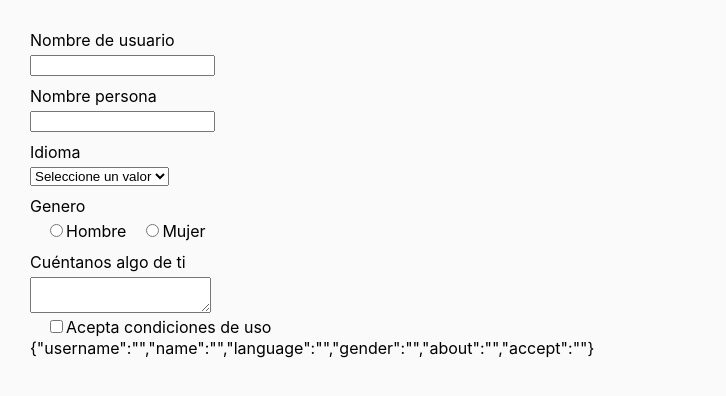
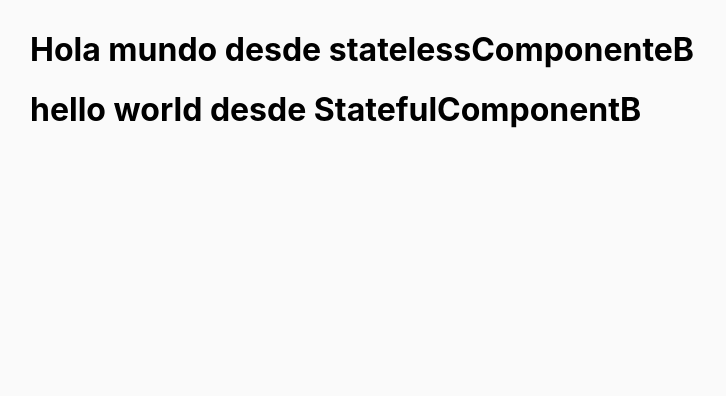
Before and after one commit to carlosangarcia/LearningReactProject-2, a React (Create React App) app: page / in a window 1280 px wide. Shown: the top 396 px of the page, without its empty margins (0-726 px from the left). Built offline with nearby package versions, Linux system fonts and the light colour scheme.

Commit message:
refuerzo video-3 componentes

```diff
--- a/src/App.js
+++ b/src/App.js
@@ -1,88 +1,17 @@
-import React, { Component } from 'react';
+import React, {Component} from 'react';
+import logo from './logo.svg';
 import './App.css';
-import Item from './Item';
+import StatelesComponentB from './StatelessComponentB'
+import StatefulComponentB from './StatefulComponentB'
 
 class App extends Component {
-
-    constructor(args){
-        super(args)
-        this.state = {
-         username:'',
-         name:'',
-         language:'',
-         gender:'',
-         about:'',
-         accept:''
-        }
-    }
-    onChange(e) {
-        if(e.target.name ==="accept"){
-            this.setState({
-                [e.target.name]:e.target.checked
-            })
-        } else {
-        this.setState({
-            [e.target.name]:e.target.value
-        })
-      }
-    }
-
-    render() {
-
+    render(){
         return (
             <div>
-                <label htmlFor="username">Nombre de usuario</label>
-                <input
-                    name="username"
-                    id="username"
-                    value = {this.state.username}
-                    onChange={this.onChange.bind(this)}
-                    type="text" />
-
-                <label htmlFor="nombre">Nombre persona</label>
-                <input
-                    name="name"
-                    id="name"
-                    value = {this.state.name}
-                    onChange={this.onChange.bind(this)}
-                    type="text" />
-                <label htmlFor="language">Idioma</label>
-                <select
-                  id="language"
-                  name="language"
-                  value={this.state.language}
-                  onChange={this.onChange.bind(this)}>
-                    <option value="">Seleccione un valor</option>
-                    <option value="en">Inglés</option>
-                    <option value="es">Español</option>
-                    <option value="de">Alemán</option>
-                </select>
-
-                <label htmlFor="gender">Genero</label>
-                <input type="radio" name="gender" value="m" onChange={this.onChange.bind(this)}/>Hombre
-                <input type="radio" name="gender" value="w" onChange={this.onChange.bind(this)}/>Mujer
-
-                <label htmlFor="about">Cuéntanos algo de ti</label>
-                <textarea
-                    id="about"
-                    name="about"
-                    value={this.state.about}
-                    onChange={this.onChange.bind(this)}>
-                </textarea>
-                <div>
-                <input
-                    id="accept"
-                    name="accept"
-                    type="checkbox"
-                    value={this.state.accept}
-                    onChange={this.onChange.bind(this)}/>Acepta condiciones de uso
-                </div>
-                <div>
-                <span>{JSON.stringify(this.state)}</span>
-                </div>
-           </div>
-        );
-      }
+                <StatelesComponentB />
+                <StatefulComponentB />
+            </div>
+        )
     }
-
+}
 export default App;
--- /dev/null
+++ b/src/StatefulComponentB.js
@@ -0,0 +1,9 @@
+import React from 'react'
+
+const StatefulComponentB = ({props}) => {
+    return(
+        <h1>hello world desde StatefulComponentB</h1>
+        )
+}
+
+export default StatefulComponentB
--- /dev/null
+++ b/src/StatelessComponentB.js
@@ -0,0 +1,15 @@
+import React from 'react'
+
+class StatelesComponentB extends React.Component{
+    constructor(args){
+        super(args)
+        this.state = {}
+    }
+
+    render(){
+        return(
+            <h1>Hola mundo desde statelessComponenteB</h1>
+        )
+    }
+}
+export default StatelesComponentB
```
Also changed, not shown: 1 other file (tests, documents, lock files or other folders).
